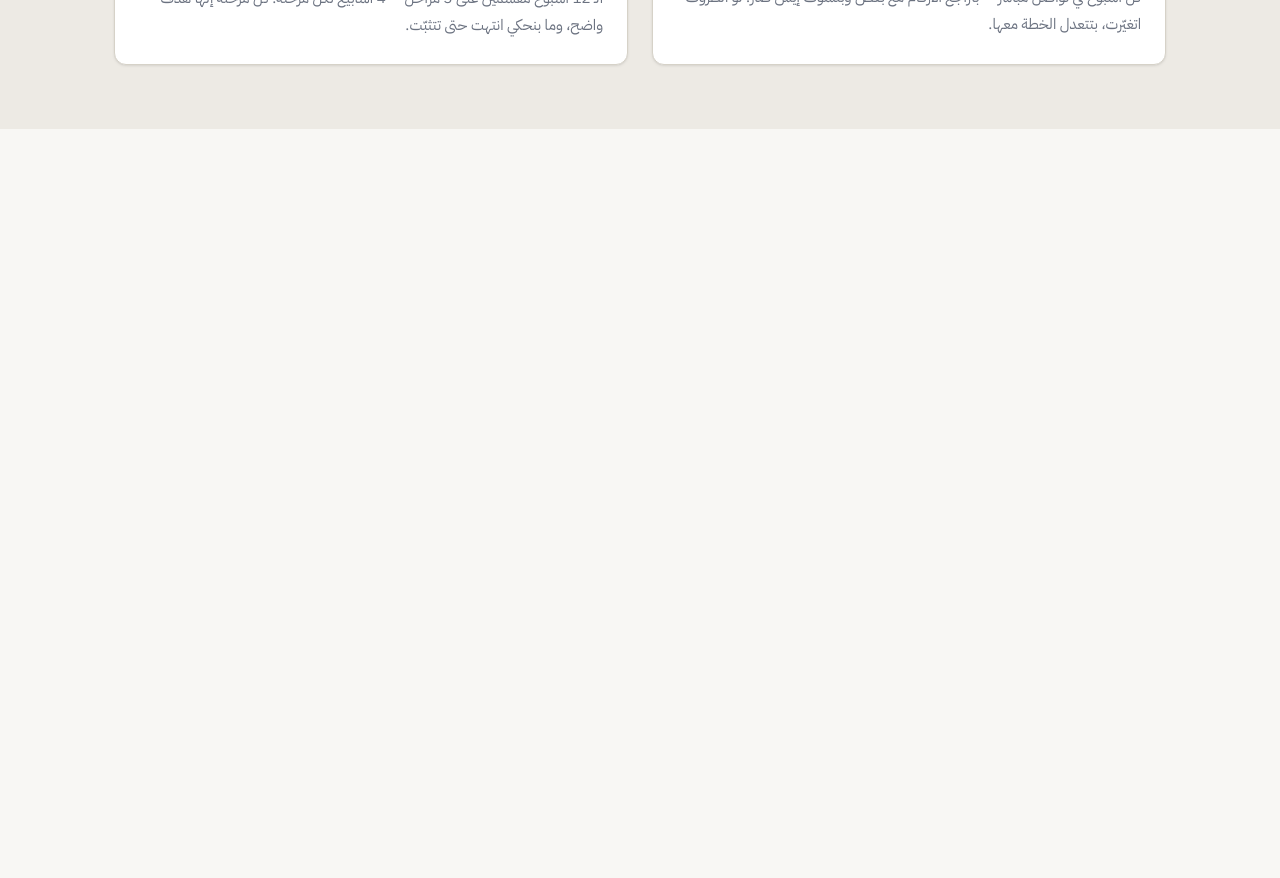
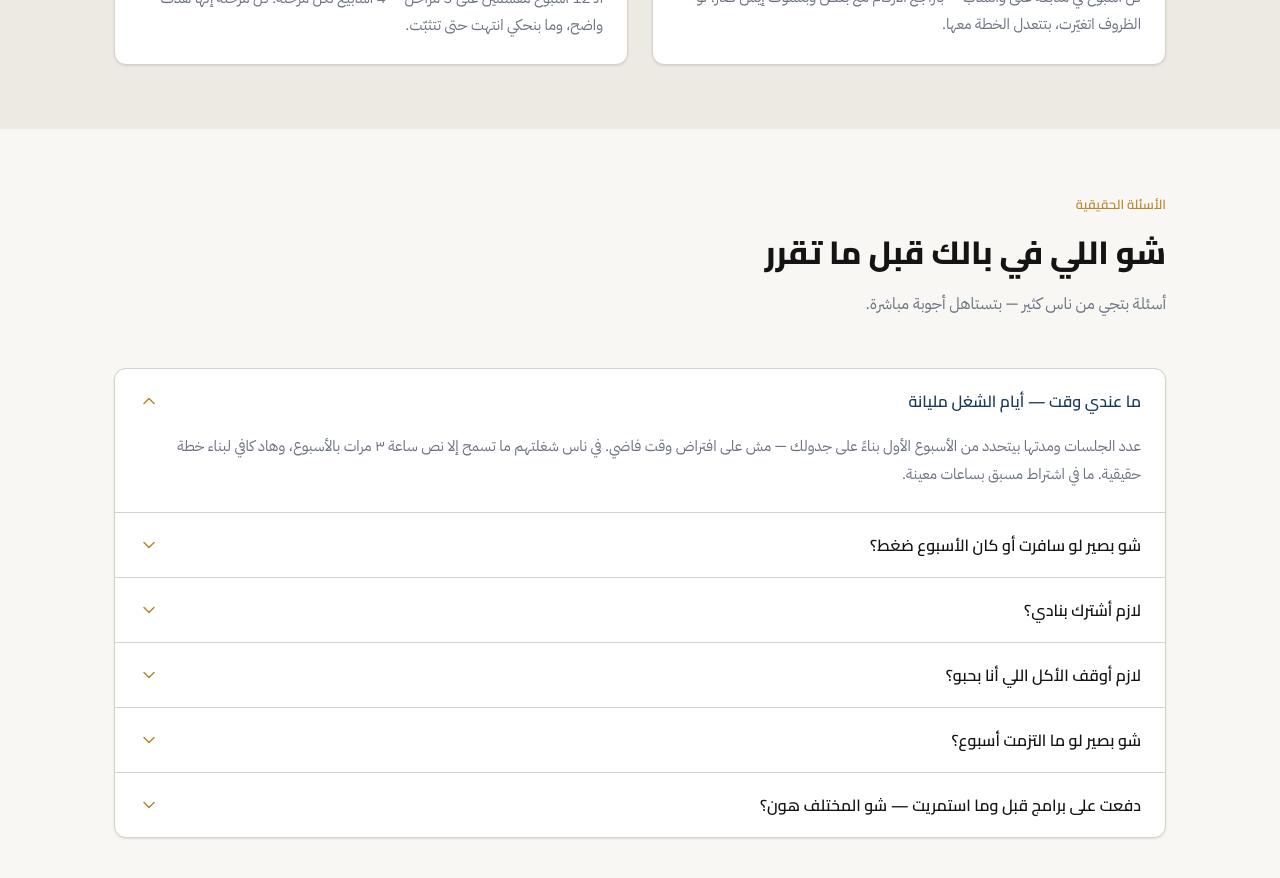
Before and after one commit to ahmadmjam-coder/trainer-demo-skill, a Next.js app: page / in a window 1280 px wide. Shown: the part 6100-6978 px from the top of the page. Before the commit the page ends 6229 px from the top, so only its background shows below. Built offline with nearby package versions, Linux system fonts and the light colour scheme.

Commit message:
section 9: faq

```diff
--- a/app/globals.css
+++ b/app/globals.css
@@ -264,6 +264,48 @@ h1, h2, h3, h4, h5, h6 {
   }
 }
 
+/* ─── FAQ ───────────────────────────────────────────────────────────────────── */
+
+/* One unified card — no overflow:hidden so expanded panels never clip.
+   Dividers between items via adjacent-sibling selector. */
+.faq-list {
+  background:    var(--color-card);
+  border:        1px solid var(--color-border);
+  border-radius: var(--radius-xl);
+  box-shadow:    var(--shadow-md);
+}
+
+.faq-item + .faq-item {
+  border-top: 1px solid var(--color-border);
+}
+
+/* Full-width trigger. space-between: in RTL the question sits on the right
+   (inline-start) and the chevron on the left (inline-end) — correct visual order. */
+.faq-trigger {
+  width:           100%;
+  display:         flex;
+  align-items:     center;
+  justify-content: space-between;
+  gap:             var(--space-4);
+  padding:         var(--space-5) var(--space-6);
+  background:      transparent;
+  border:          none;
+  cursor:          pointer;
+  text-align:      start;
+}
+
+.faq-trigger:focus-visible {
+  outline:        3px solid var(--color-ring);
+  outline-offset: -3px;
+  border-radius:  calc(var(--radius-xl) - 1px);
+}
+
+/* Answer panel — block layout, no height limit, no overflow constraint. */
+.faq-panel {
+  padding-inline:  var(--space-6);
+  padding-bottom:  var(--space-6);
+}
+
 /* ─── JOURNEY MAP ────────────────────────────────────────────────────────────── */
 
 /* One unified shape — accent bar on top signals a single arc, not three cards. */
--- a/app/page.tsx
+++ b/app/page.tsx
@@ -7,6 +7,7 @@ import Results from '@/components/sections/Results'
 import Testimonials from '@/components/sections/Testimonials'
 import AboutTrainer from '@/components/sections/AboutTrainer'
 import WhatIsIncluded from '@/components/sections/WhatIsIncluded'
+import FAQ from '@/components/sections/FAQ'
 
 export default function Home() {
   return (
@@ -20,6 +21,7 @@ export default function Home() {
       <Testimonials />
       <AboutTrainer />
       <WhatIsIncluded />
+      <FAQ />
     </>
   )
 }
--- /dev/null
+++ b/components/sections/FAQ.tsx
@@ -0,0 +1,155 @@
+'use client'
+
+import { useState } from 'react'
+
+type FaqItem = {
+  q: string
+  a: string
+}
+
+const faqs: FaqItem[] = [
+  {
+    q: 'ما عندي وقت — أيام الشغل مليانة',
+    a: 'عدد الجلسات ومدتها بيتحدد من الأسبوع الأول بناءً على جدولك — مش على افتراض وقت فاضي. في ناس شغلتهم ما تسمح إلا نص ساعة ٣ مرات بالأسبوع، وهاد كافي لبناء خطة حقيقية. ما في اشتراط مسبق بساعات معينة.',
+  },
+  {
+    q: 'شو بصير لو سافرت أو كان الأسبوع ضغط؟',
+    a: 'هاد السيناريو بيتحكى في البداية — لأنه واقعي ومتوقع، مش استثناء. لو صار في المنتصف، المراجعة الأسبوعية موجودة بالضبط لهاي الحالة. الخطة بتتأقلم مع اللي صار، ومش بتبدأ من الصفر.',
+  },
+  {
+    q: 'لازم أشترك بنادي؟',
+    a: 'مش شرط. هاد بيتحدد في أول أسبوع بناءً على إيش متاح إلك ووين. اللي بتنبنى عليه الخطة هو وضعك الفعلي — مش وضع مفترض.',
+  },
+  {
+    q: 'لازم أوقف الأكل اللي أنا بحبو؟',
+    a: 'ما في قائمة ممنوعات. خطة الأكل بتنبنى على عاداتك الحالية وتوقيت يومك — مش على نظام جاهز بدك تلتزمه وإلا كله ينهار. التعديلات بتجي تدريجياً وبناءً على إيش نجح فعلاً، لا على مبدأ الكل أو لا شي.',
+  },
+  {
+    q: 'شو بصير لو ما التزمت أسبوع؟',
+    a: 'أسبوع وحد ما بوقف المسيرة — هاد واقعي وبيصير لناس كثير. المراجعة الأسبوعية موجودة عشان نشوف كيف نرجع، مش عشان نحسب قديش انكسر. لو الانقطاع كان أطول من هيك، هاد الكلام بيصير في المكالمة التالية.',
+  },
+  {
+    q: 'دفعت على برامج قبل وما استمريت — شو المختلف هون؟',
+    a: 'سؤال منطقي وبيستاهل جواب واضح: ما في ضمان. الفرق هو في الهيكل — خطة بتتشكّل حول ظروفك الفعلية، ومتابعة دورية على أرقام مش على شعور. إذا وقفت قبل لأنك كنت لحالك بعد أول عقبة وما في حدا يرجعك للمسار، هاد الهيكل مصمّم لهاي المشكلة تحديداً. إذا في أسباب ثانية، الأفضل تنحكى في مكالمة الاستقبال — عشان نشوف إذا هاد المكان المناسب إلك أصلاً.',
+  },
+]
+
+function Chevron({ open }: { open: boolean }) {
+  return (
+    <svg
+      width="20"
+      height="20"
+      viewBox="0 0 20 20"
+      fill="none"
+      aria-hidden="true"
+      style={{
+        flexShrink: 0,
+        color:      'var(--color-accent)',
+        transform:  open ? 'rotate(180deg)' : 'rotate(0deg)',
+        transition: 'transform var(--motion-normal) var(--motion-ease)',
+      }}
+    >
+      <path
+        d="M5 7.5L10 12.5L15 7.5"
+        stroke="currentColor"
+        strokeWidth="1.5"
+        strokeLinecap="round"
+        strokeLinejoin="round"
+      />
+    </svg>
+  )
+}
+
+export default function FAQ() {
+  const [openIndex, setOpenIndex] = useState<number | null>(0)
+
+  return (
+    <section id="faq" className="section">
+      <div className="container-page">
+
+        {/* Section header */}
+        <div style={{ marginBottom: 'var(--space-12)', maxWidth: '32em' }}>
+          <p
+            style={{
+              fontFamily:   'var(--font-display)',
+              fontWeight:   600,
+              fontSize:     '0.8125rem',
+              color:        'var(--color-accent)',
+              marginBottom: 'var(--space-4)',
+            }}
+          >
+            الأسئلة الحقيقية
+          </p>
+          <h2
+            style={{
+              fontFamily:   'var(--font-display)',
+              fontWeight:   800,
+              fontSize:     'clamp(1.5rem, 3vw, 2rem)',
+              lineHeight:   1.35,
+              color:        'var(--color-fg)',
+              marginBottom: 'var(--space-4)',
+            }}
+          >
+            شو اللي في بالك قبل ما تقرر
+          </h2>
+          <p
+            style={{
+              fontFamily: 'var(--font-body)',
+              fontSize:   '1rem',
+              lineHeight: 1.85,
+              color:      'var(--color-muted-fg)',
+            }}
+          >
+            أسئلة بتجي من ناس كثير — بتستاهل أجوبة مباشرة.
+          </p>
+        </div>
+
+        {/* Accordion — no overflow:hidden anywhere, panels expand freely */}
+        <div className="faq-list" role="list">
+          {faqs.map((faq, i) => {
+            const isOpen = openIndex === i
+            return (
+              <div key={i} className="faq-item" role="listitem">
+                <button
+                  className="faq-trigger"
+                  aria-expanded={isOpen}
+                  onClick={() => setOpenIndex(isOpen ? null : i)}
+                >
+                  <span
+                    style={{
+                      fontFamily: 'var(--font-display)',
+                      fontWeight: 600,
+                      fontSize:   '1rem',
+                      lineHeight: 1.5,
+                      color:      isOpen ? 'var(--color-primary)' : 'var(--color-fg)',
+                    }}
+                  >
+                    {faq.q}
+                  </span>
+                  <Chevron open={isOpen} />
+                </button>
+
+                {isOpen && (
+                  <div className="faq-panel">
+                    <p
+                      style={{
+                        fontFamily: 'var(--font-body)',
+                        fontSize:   '0.9375rem',
+                        lineHeight: 1.85,
+                        color:      'var(--color-muted-fg)',
+                        margin:     0,
+                      }}
+                    >
+                      {faq.a}
+                    </p>
+                  </div>
+                )}
+              </div>
+            )
+          })}
+        </div>
+
+      </div>
+    </section>
+  )
+}
--- a/components/sections/WhatIsIncluded.tsx
+++ b/components/sections/WhatIsIncluded.tsx
@@ -52,8 +52,8 @@ const items: ProgramComponent[] = [
     title: 'تواصل أسبوعي ثابت',
     body: (
       <>
-        كل أسبوع في تواصل مباشر — بنراجع الأرقام مع بعض وبنشوف إيش
-        صار. لو الظروف اتغيّرت، بتتعدل الخطة معها.
+        كل أسبوع في متابعة على واتساب — بنراجع الأرقام مع بعض وبنشوف
+        إيش صار. لو الظروف اتغيّرت، بتتعدل الخطة معها.
       </>
     ),
   },
```
